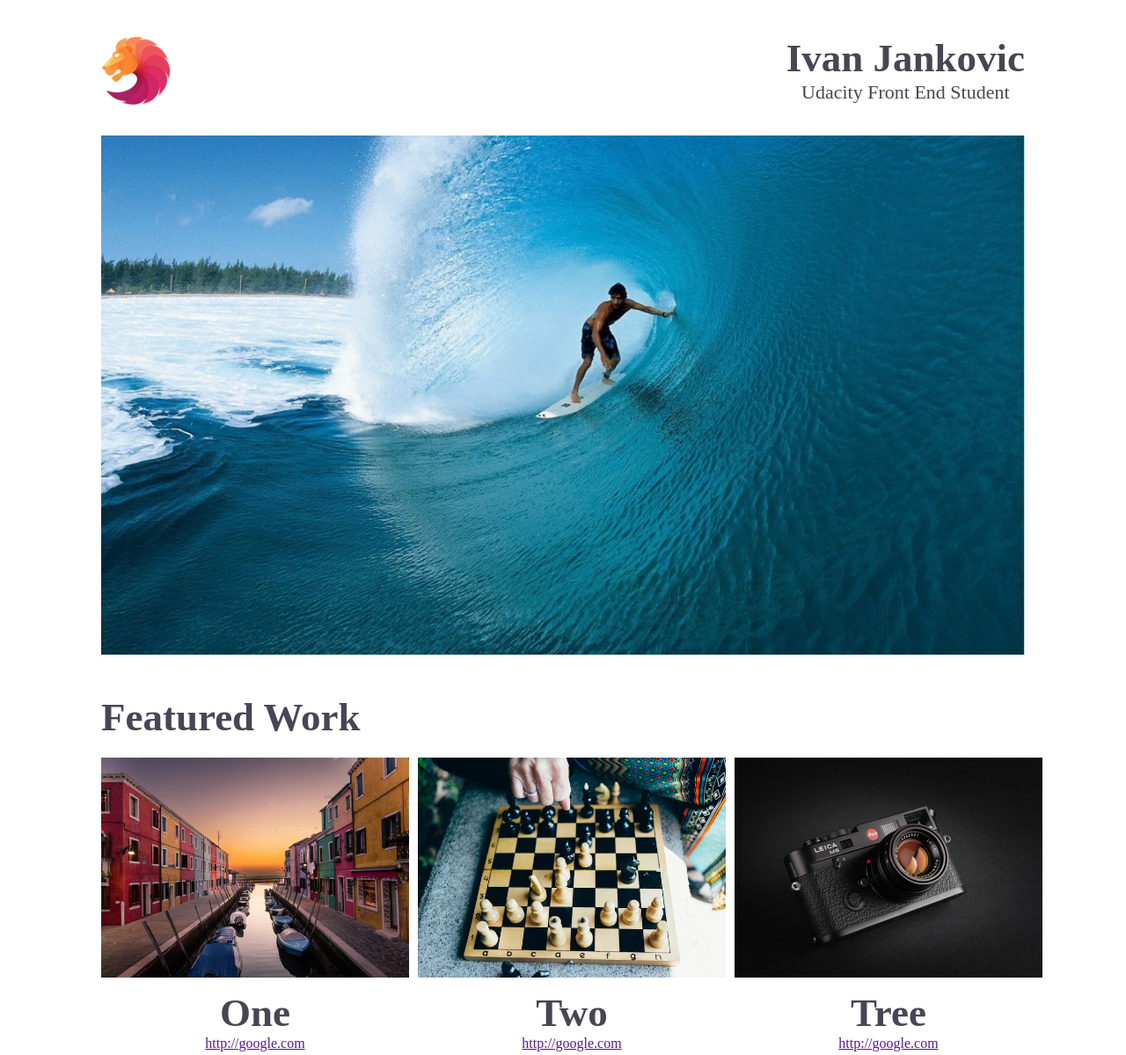
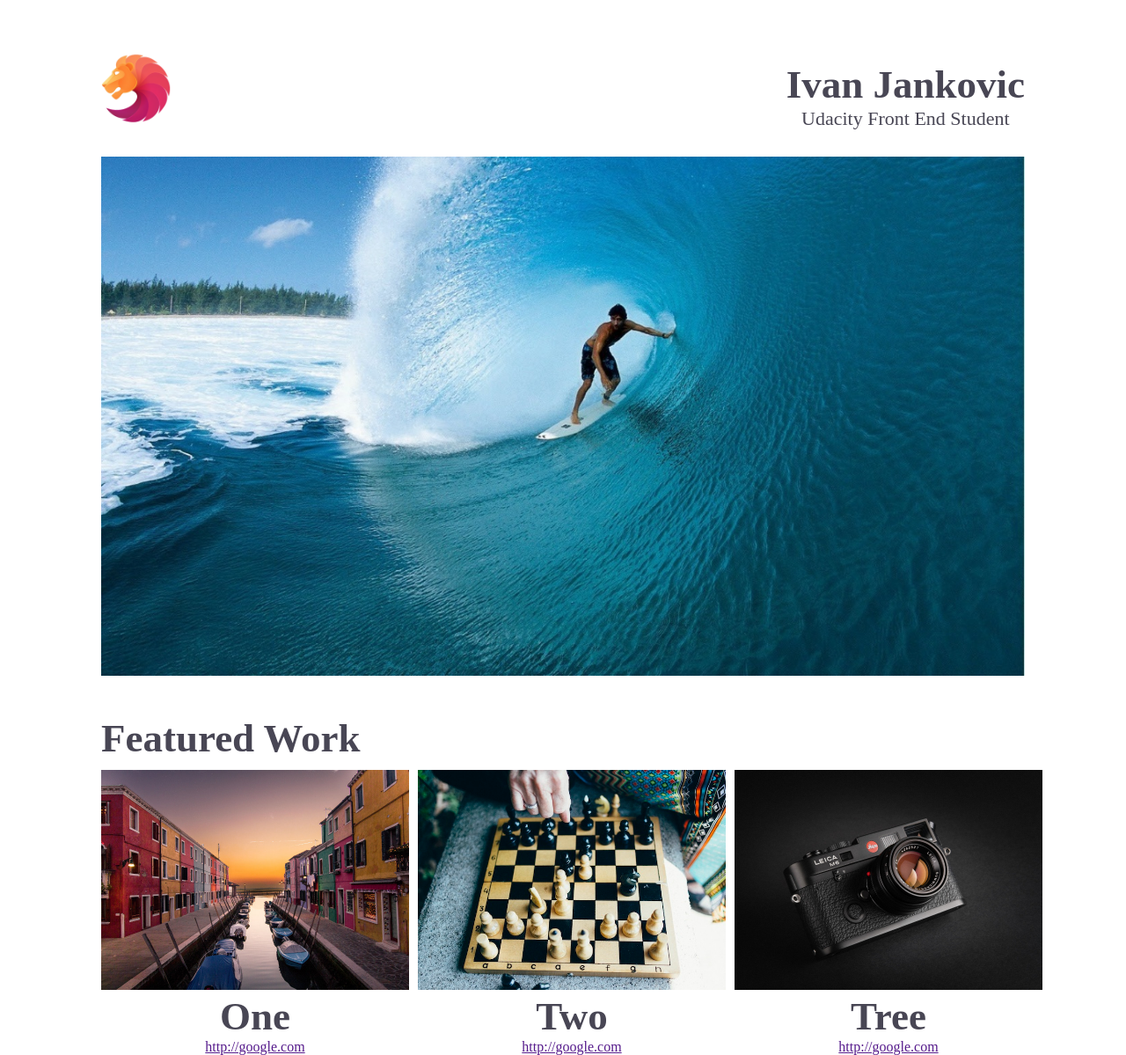
Before and after one commit to ivanjanko/test2, a plain HTML site: page index.html in a window 1280 px wide. Shown: the whole page at 88% size. Drawn offline with Linux system fonts and the light colour scheme.

Commit message:
Add files via upload

```diff
--- a/css/styles.css
+++ b/css/styles.css
@@ -30,7 +30,6 @@ body {
     margin: 20px 0px;
 }
 .featured-img {
-    margin: 10px 0px;
     max-width: 350px;
 }
 .responsive-img {
@@ -53,18 +52,24 @@ body {
         font-size: 4vw;
     }
 }
+@media screen and (min-width: 350px) and (max-width: 750px) {
+
+    .featured-item {
+        padding: 20px 20px 0px 20px;
+    }
+}
 @media screen and (min-width: 750px) {
     .header-img {
         max-width: 80px;
+        margin-top: 20px;
     }
     .header {
         justify-content: space-between;
-
     }
     .header-text{
         margin-left: auto;
+        margin-top: 30px;
     }
-
     .header,
     .hero-img,
     .content-header,
```
